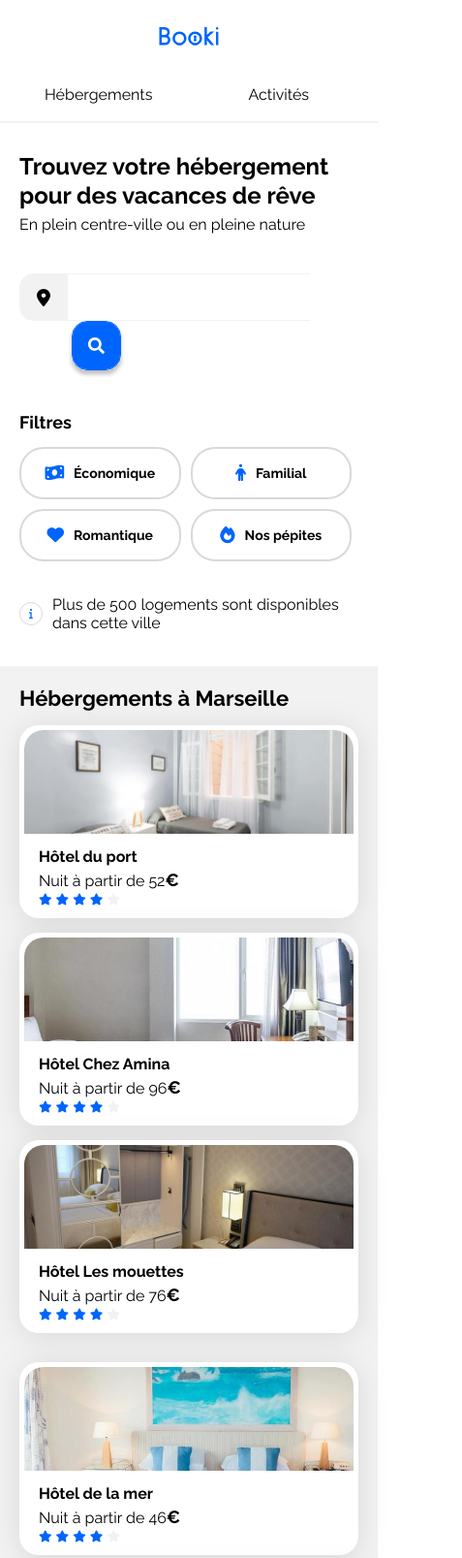
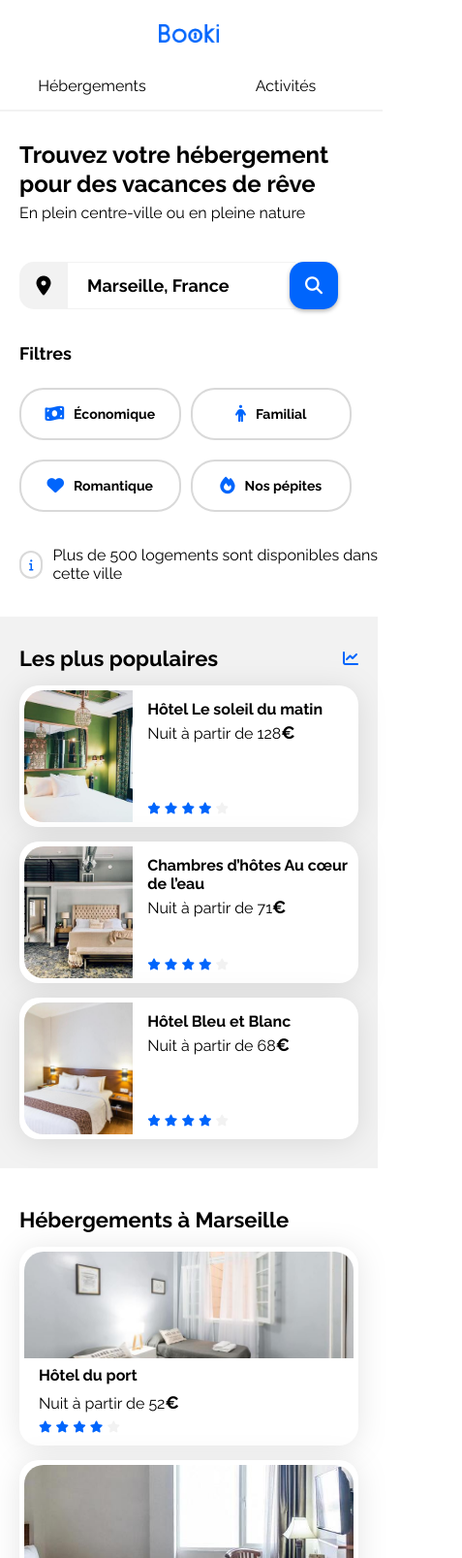
Before and after one commit to Melba17/P2-BOOKI, a plain HTML site: page index.html in a window 390 px wide. Shown: the top 1607 px of the page at 97% size, 477 px wide, since content can reach past the window. Drawn offline with Linux system fonts and the light colour scheme.

Commit message:
modifications et améliorations

```diff
--- a/css/commodites.css
+++ b/css/commodites.css
@@ -10,7 +10,7 @@
   padding: 30px;
   box-sizing: border-box;
 }
-/***Format CARDS Général***/
+/***Paramètres CARDS hebergements-and-populaires Général***/
 
 .card {
   background-color: white;
@@ -54,22 +54,27 @@
 /****** Hebergements / Section de Gauche***********/
 .hebergements {
   width: 65%;
-  margin-bottom: 60px;
+  margin-bottom: 35px;
 }
 
 .hebergements-cards {
   display: flex;
-  margin-top: 33px;
+  flex-direction: row;
+  flex-wrap: wrap;
+  gap: 27px;
+  margin-top: 30px;
   margin-bottom: 30px;
-  gap: 30px;
+}
+
+.width {
+  width: 31%;
 }
 
 .hebergements-cards .content {
-  width: 233px;
-  padding-left: 15px;
   display: flex;
   flex-direction: column;
   box-sizing: border-box;
+  padding-left: 15px;
 }
 
 .hebergements-cards img {
@@ -79,8 +84,8 @@
   border-top-right-radius: 20px;
 }
 .hebergements-cards .card-title {
-  margin-top: 10px;
-  margin-bottom: 4px;
+  margin-top: 8px;
+  margin-bottom: 8px;
 }
 
 .hebergements-cards .card-subtitle {
@@ -89,11 +94,13 @@
 
 .hebergements-cards .card-rating {
   margin-bottom: 5px;
+  margin-top: 5px;
 }
 
 .lien {
   font-size: 18px;
   font-weight: 700;
+  cursor: pointer;
 }
 
 /****** Populaires / Section de Droite ***********/
@@ -104,7 +111,7 @@
 
 .populaires-cards .card {
   display: flex;
-  margin-top: 33px;
+  margin-top: 20px;
 }
 
 .populaires-cards .card-content {
@@ -137,31 +144,27 @@
 }
 
 /****************************Bloc Cards Activités**************************/
-/*****Mise en forme globale******/
+/*****Mise en forme globale de la box******/
 .activites {
-  display: flex;
+  margin-bottom: 30px;
 }
-
 .activites section {
   padding: 30px;
   box-sizing: border-box;
 }
-
-.activites-card {
-  width: 1280px;
+.activites-cards {
+  display: flex;
+  gap: 30px;
 }
-/*************Cards activités****************/
+/*********Mise en forme des cards***********/
+.taille {
+  width: 30%;
+}
 .card-act {
   background-color: white;
   border-radius: 20px;
-  width: 297.5px;
-  margin-top: 33px;
-  margin-bottom: 30px;
+  margin-top: 30px;
   filter: drop-shadow(0px 3px 15px rgba(0, 0, 0, 0.1));
-}
-.activites-cards {
-  display: flex;
-  gap: 30px;
 }
 .activites-cards img {
   width: 100%;
@@ -172,9 +175,11 @@
 .card-act img {
   object-fit: cover;
 }
-.card-act-title {
-  font-size: 16px;
-  padding: 15px;
+.legendes {
+  display: flex;
+  align-items: center;
+  margin-left: 19px;
+  height: 59px;
 }
 
 /* Le code ci-dessous correspond à la version responsive uniquement */
@@ -185,69 +190,108 @@
   .hebergements-and-populaires {
     flex-direction: column;
   }
-
+  /****** Hebergements / Section de Gauche***********/
   .hebergements {
     width: 100%;
   }
-
+  .hebergements-cards img {
+    height: 110px;
+  }
+  /****** Hebergements / Section de droite***********/
   .populaires {
     width: 100%;
-    margin-top: 50px;
+    margin-top: 15px;
   }
-
   .populaires-cards {
     display: flex;
     flex-direction: row;
     justify-content: space-between;
   }
+  .populaires-cards a {
+    width: 32%;
+  }
+  /******Section Activités*********/
 
-  .populaires-cards a {
-    width: 30%;
+  .activites-cards img {
+    height: 200px;
   }
-
-  .populaires-cards .card-title {
-    font-size: 14px;
-  }
-
-  .populaires-cards .card-subtitle {
-    font-size: 13px;
-  }
-
-  .card-act {
-    width: 100%;
+  .legendes {
+    height: 70px;
   }
 }
 /*****Small devices (phones, less than 768px)******/
 @media (max-width: 767.98px) {
+  /********Changement de background pour la section Hebergement*******/
+
+  .hebergements-and-populaires section:first-child {
+    background-color: white;
+  }
+  /********Changement de format section Hebergement*******/
   .hebergements-and-populaires section {
     border-radius: 0;
     padding: 20px;
   }
+
+  /******Section Hébergements*******/
+
+  .width {
+    width: 100%;
+  }
+  .hebergements {
+    order: 2;
+    margin-top: -25px;
+  }
+  .hebergements-cards {
+    flex-direction: column;
+    gap: 15px;
+    margin-top: 15px;
+    margin-bottom: 15px;
+  }
+  .hebergements-cards .card {
+    display: flex;
+    flex-direction: column;
+  }
+
+  /******Section Populaires*******/
+  .populaires-title {
+    margin-top: 10px;
+  }
+  .populaires {
+    order: 1;
+    margin-top: 0;
+  }
+  .populaires-cards .card {
+    margin-top: 15px;
+    margin-bottom: 0;
+  }
   .populaires-cards {
     flex-direction: column;
-    gap: 15px;
+    margin-bottom: 10px;
   }
   .populaires-cards a {
     width: 100%;
   }
-  .hebergements-cards {
-    flex-direction: column;
-    margin-top: 15px;
-    gap: 15px;
+
+  /****Section Activités****/
+
+  .activites-cards {
+    gap: 0;
+    margin-top: 20px;
   }
-  .card-act {
+
+  .taille {
     width: 100%;
-    margin-top: 30px;
-    margin-bottom: 30px;
   }
   .activites-cards {
     flex-direction: column;
-    gap: 15px;
+  }
+  .card-act {
+    margin-top: 15px;
   }
   .activites-cards img {
     height: 141px;
   }
-  .card-act-title {
-    padding: 20px;
+  .legendes {
+    height: 59px;
   }
 }
--- a/css/info.css
+++ b/css/info.css
@@ -1,7 +1,8 @@
 /************Section Infos et Recherches***************/
-.espace {
+.espaces {
   margin-bottom: 35px;
 }
+/*hauteur des lignes*/
 .ligne {
   line-height: 30px;
 }
@@ -49,20 +50,20 @@
   border: none;
   cursor: pointer;
 }
-input[type="image"] {
+.rechercher {
+  display: block;
+}
+.loupe {
   display: none;
 }
 
 /**************Filtres**********************/
-span {
-  font-size: 18px;
-  font-weight: 700;
-}
 .cta {
   display: flex;
   align-items: center;
   gap: 15px;
 }
+/******boutons*****/
 .cta_two {
   display: flex;
   flex-direction: row;
@@ -75,7 +76,7 @@ span {
   height: 50px;
   padding: 4px, 19px, 4px, 19px;
   border-radius: 25px;
-  border: 2px solid #d9d9d9;
+  border: 2px solid var(--icon-bg-color);
   font-size: 17px;
   font-weight: 700;
   gap: 10px;
@@ -98,9 +99,17 @@ span {
 /***************INFOS**************/
 .info {
   display: flex;
-  flex-direction: row;
   align-items: center;
   gap: 10px;
+}
+.cercle {
+  display: flex;
+  justify-content: center;
+  align-items: center;
+  width: 25px;
+  height: 25px;
+  border-radius: 30px;
+  border: 2px solid var(--icon-bg-color);
 }
 /************************** Media queries **********************/
 /*******Medium devices (tablets, less/equal than 1024px)*******************/
@@ -113,29 +122,44 @@ span {
     font-size: 16px;
   }
 }
-
+/*******************Media Queries************************/
 /******************* Small devices (phones, less than 768px)**************/
 @media (max-width: 767.98px) {
-  .espace {
-    padding: 0 20px;
+  .marge {
+    margin-left: 20px;
   }
+  .haut {
+    margin-top: 30px;
+  }
+  /***champ de recherche****/
   .cadre {
-    width: 250px;
+    width: 235px;
     text-align: start;
-    padding-left: 25px;
+    padding-left: 20px;
+    margin-right: -10px;
+  }
+
+  /***icône loupe à la place du bouton "rechercher"***/
+  .rechercher {
+    display: none;
+  }
+  .loupe {
+    display: block;
   }
   .submit {
-    display: none;
+    width: 50px;
+    height: 49px;
+    border-radius: 15px;
+    filter: drop-shadow(0px 2px 2px rgba(0, 0, 0, 0.3));
   }
-  input[type="image"] {
-    display: block;
-  }
+  /*******filtres***********/
   .cta_two {
     flex-direction: row;
     flex-wrap: wrap;
     gap: 10px;
   }
   .btn {
+    margin-top: 10px;
     font-size: 14px;
   }
   .one {
--- a/css/modules/navbar.css
+++ b/css/modules/navbar.css
@@ -1,55 +1,59 @@
 /*******Mise en forme du HEADER*******/
 .flex {
   display: flex;
-  flex-direction: row;
   justify-content: space-between;
   height: 79px;
-  margin-top: 14px;
   margin-bottom: 30px;
 }
+
 .logo {
   width: 61.09px;
   height: 19px;
-  margin-top: 15px;
+  margin-top: 30px;
 }
-.items {
-  font-size: 16px;
-  font-weight: 400;
-  padding-top: 12px;
+/******Bloc spécifiques des liens du menu, pour pouvoir allonger le soulignement au-dessus ou au-dessous selon le format de l'écran******/
+.block {
+  display: flex;
+  gap: 50px;
 }
-.items:first-child {
-  margin-right: 68px;
+.block div {
+  display: inline-block;
+  width: 110px;
+  padding-top: 15px;
+  text-align: center;
 }
 
-.items_overline:hover {
+.block div:hover {
   color: var(--main-color);
   border-top: 2px solid var(--main-color);
 }
 
+/********Media Queries*********/
 /******************* Small devices (phones, less than 768px)**************/
 @media (max-width: 767.98px) {
   .flex {
     flex-direction: column;
     align-items: center;
+    height: 115px;
+    margin-bottom: 20px;
+  }
+
+  .logo {
+    margin-top: 25px;
+  }
+
+  .block {
+    gap: 0;
+  }
+
+  .block div {
+    width: 200px;
+    padding-top: 0;
+    padding-bottom: 15px;
     border-bottom: 2px solid var(--main-bg-color);
-    margin-top: 10px;
-    height: 115px;
-    justify-content: space-around;
   }
-  .logo {
-    margin-top: 0;
-  }
-  .items:first-child {
-    margin-right: 95px;
-  }
-  .items:last-child {
-    margin-right: 25px;
-  }
-  .items {
-    padding-top: 0;
-    padding-bottom: 18px;
-  }
-  .items_overline:hover {
+  .block div:hover {
+    color: var(--main-color);
     border-top: none;
     border-bottom: 2px solid var(--main-color);
   }
--- a/css/style.css
+++ b/css/style.css
@@ -18,6 +18,7 @@
   --main-color: #0065fc;
   --main-bg-color: #f2f2f2; /*bckgd gris*/
   --filter-bg-color: #deebff; /*survol bleu*/
+  --icon-bg-color: #d9d9d9; /*contours icone info et filtres*/
 }
 /*Taille générale pour le format Desktop*/
 .main-container {
@@ -33,9 +34,21 @@ body {
   display: flex;
   justify-content: center;
 }
+
 a {
   color: inherit;
   text-decoration: none;
+}
+span {
+  font-size: 18px;
+  font-weight: 700;
+}
+/****** Media queries ***********/
+/* Medium devices (tablets, less/equal than 1024px) */
+@media (max-width: 1024px) {
+  .main-container {
+    max-width: 1440px;
+  }
 }
 
 /* Small devices (phones, less than 768px) */
@@ -43,6 +56,6 @@ a {
   /*****définition du largeur minimum*****/
   .main-container {
     min-width: 320px;
-    padding: 0 0;
+    padding: 0;
   }
 }
--- a/index.html
+++ b/index.html
@@ -31,73 +31,95 @@
       <header>
         <nav>
           <div class="flex">
-            <!--------LOGO------->
-            <a href="index.html">
-              <!----Téléchargement de l'icône Booki au format SVG, directement depuis Figma, pour un meilleur visuel-->
             <img
-                src="images/logo/Logo booki.svg"
+              src="images/logo/Booki@3x.png"
               alt="Logo Booki"
               title="Logo Booki"
               class="logo"
-            /></a>
-            <!---------------MENU--------------->
+            />
+            <div class="block">
               <div>
-              <a href="#housing" class="items items_overline">Hébergements</a>
-              <a href="#leisure" class="items items_overline">Activités</a>
+                <a href="#housing">Hébergements</a>
+              </div>
+              <div>
+                <a href="#leisure">Activités</a>
+              </div>
             </div>
           </div>
         </nav>
       </header>
       <main>
         <!--------------PRESENTATION--------------->
-        <div class="ligne espace">
+        <section class="marge">
+          <div class="ligne espaces haut">
             <h2>Trouvez votre hébergement pour des vacances de rêve</h2>
             <p>En plein centre-ville ou en pleine nature</p>
           </div>
           <!--------------Barre de Recherche--------------->
-        <div class="form espace">
+          <div class="form espaces">
             <div class="fond">
-            <!----Téléchargement de l'icône map au format SVG, directement depuis Figma, pour un meilleur visuel-->
-            <img src="images/logo/map.svg" alt="icône de localisation" />
+              <!---aria-hidden="true" pour ne pas être vocalisé par les AT (Aides Techniques ou lecteurs d'écrans)--->
+              <i
+                class="fa-solid fa-location-dot fa-lg"
+                style="color: #000000"
+                aria-hidden="true"
+              ></i>
             </div>
             <section>
               <form action="" method="get">
-              <input type="search" name="ville" class="cadre" /><input
-                type="submit"
-                value="Rechercher"
-                class="submit"
-              /><input
-                type="image"
-                alt="bouton d'envoi"
-                src="./images/logo/Button.svg"
+                <input
+                  type="search"
+                  name="ville"
+                  value="Marseille, France"
+                  class="cadre"
                 />
+                <button type="submit" class="submit">
+                  <span class="rechercher">Rechercher</span
+                  ><!----icône loupe pour la partie responsive mobile---->
+                  <span class="loupe"
+                    ><i
+                      class="fa-solid fa-magnifying-glass"
+                      style="color: #ffffff"
+                      aria-hidden="true"
+                    ></i
+                  ></span>
+                </button>
               </form>
             </section>
           </div>
           <!------------FILTRES------------->
-        <div class="cta espace">
+          <div class="cta espaces">
             <span>Filtres</span>
             <div class="cta_two">
               <a href="" class="btn one"
-              ><i class="fa-solid fa-money-bill-wave fa-lg"></i>Économique</a
+                ><i
+                  class="fa-solid fa-money-bill-wave fa-lg"
+                  aria-hidden="true"
+                ></i
+                >Économique</a
               >
               <a href="" class="btn two"
-              ><i class="fa-solid fa-person fa-lg"></i>Familial</a
+                ><i class="fa-solid fa-person fa-lg" aria-hidden="true"></i
+                >Familial</a
               >
               <a href="" class="btn three"
-              ><i class="fa-solid fa-heart fa-lg"></i>Romantique</a
+                ><i class="fa-solid fa-heart fa-lg" aria-hidden="true"></i
+                >Romantique</a
               >
               <a href="" class="btn four"
-              ><i class="fa-solid fa-fire fa-lg"></i>Nos pépites</a
+                ><i class="fa-solid fa-fire fa-lg" aria-hidden="true"></i>Nos
+                pépites</a
               >
             </div>
           </div>
           <!------------INFOS---------------->
-        <div class="info espace">
-          <!----Téléchargement de l'icône I au format SVG, directement depuis Figma, pour un meilleur visuel-->
-          <img src="images/logo/Info.svg" alt="icône information" />
+          <div class="info espaces">
+            <div class="cercle">
+              <i class="fa-solid fa-info fa-xs" aria-hidden="true"></i>
+            </div>
             <p>Plus de 500 logements sont disponibles dans cette ville</p>
           </div>
+        </section>
         <!---------------HEBERGEMENTS ET ACTIVITES------------------>
         <div class="hebergements-and-populaires">
           <!-------------Section de gauche------------>
@@ -106,7 +128,7 @@
               <h2 class="section-title">Hébergements à Marseille</h2>
             </div>
             <div class="hebergements-cards">
-              <a href="#">
+              <a href="#" class="width">
                 <article class="card">
                   <img
                     src="./images/hebergements/fred-kleber.jpg"
@@ -117,8 +139,8 @@
                       <h3 class="card-title">Hôtel du port</h3>
                       <p>Nuit à partir de 52<span class="euro">€</span></p>
                     </div>
+                    <!---aria-hidden="true" pour ne pas être vocalisé par les AT (Aides Techniques ou lecteurs d'écrans)--->
                     <div class="card-rating">
-                      <!---aria-hidden="true" pour ne pas être vocalisé par les AT (Aides Techniques ou lecteurs d'écrans)--->
                       <i class="fa-xs fa-solid fa-star" aria-hidden="true"></i>
                       <i class="fa-xs fa-solid fa-star" aria-hidden="true"></i>
                       <i class="fa-xs fa-solid fa-star" aria-hidden="true"></i>
@@ -133,7 +155,7 @@
                   </div>
                 </article>
               </a>
-              <a href="#">
+              <a href="#" class="width">
                 <article class="card">
                   <img
                     src="./images/hebergements/febrian-zakaria.jpg"
@@ -158,7 +180,7 @@
                   </div>
                 </article>
               </a>
-              <a href="#">
+              <a href="#" class="width">
                 <article class="card">
                   <img
                     src="./images/hebergements/reisetopia.jpg"
@@ -183,9 +205,7 @@
                   </div>
                 </article>
               </a>
-            </div>
-            <div class="hebergements-cards">
-              <a href="#">
+              <a href="#" class="width">
                 <article class="card">
                   <img
                     src="./images/hebergements/annie-spratt.jpg"
@@ -197,7 +217,6 @@
                       <p>Nuit à partir de 46<span class="euro">€</span></p>
                     </div>
                     <div class="card-rating">
-                      <!---aria-hidden="true" pour ne pas être vocalisé par les AT (Aides Techniques ou lecteurs d'écrans)--->
                       <i class="fa-xs fa-solid fa-star" aria-hidden="true"></i>
                       <i class="fa-xs fa-solid fa-star" aria-hidden="true"></i>
                       <i class="fa-xs fa-solid fa-star" aria-hidden="true"></i>
@@ -206,13 +225,12 @@
                         class="fa-xs fa-solid fa-star neutral-star"
                         aria-hidden="true"
                       ></i>
-                      <!-- "sr-only" signifie que ce contenu n'est visible que par les lecteurs d'écran / Directive UE pour l'accéssibilité des personnes aveugles-->
                       <span class="sr-only">Note de 4 sur 5</span>
                     </div>
                   </div>
                 </article>
               </a>
-              <a href="#">
+              <a href="#" class="width">
                 <article class="card">
                   <img
                     src="./images/hebergements/marcus-loke.jpg"
@@ -237,7 +255,7 @@
                   </div>
                 </article>
               </a>
-              <a href="#">
+              <a href="#" class="width">
                 <article class="card">
                   <img
                     src="./images/hebergements/nicate-lee.jpg"
@@ -263,15 +281,13 @@
                 </article>
               </a>
             </div>
-            <div>
             <a href="#" class="lien">Afficher plus</a>
-            </div>
           </section>
-          <!--------Section de droite--------->
+          <!-------------Section de droite------------->
           <section class="populaires">
             <div class="populaires-title">
               <h2 class="section-title">Les plus populaires</h2>
-              <!-----Lien Logo progression----->
+              <!--------Lien Logo progression------->
               <i class="fa-solid fa-chart-line" aria-hidden="true"></i>
             </div>
             <div class="populaires-cards">
@@ -361,54 +377,54 @@
             </div>
           </section>
         </div>
-        <!-------------Section des Activités------------>
+        <!-----------------Section des Activités---------------->
         <div class="activites">
-          <section class="activites-card" id="leisure">
+          <section id="leisure">
             <div>
               <h2 class="section-title">Activités à Marseille</h2>
             </div>
             <div class="activites-cards">
-              <a href="#">
+              <a href="#" class="taille">
                 <article class="card-act">
                   <img
                     src="./images/activites/reno-laithienne.jpg"
                     alt="Image du Vieux Port de Marseille"
                   />
-                  <div>
-                    <h3 class="card-act-title">Vieux-Port</h3>
+                  <div class="legendes">
+                    <h3 class="card-title">Vieux-Port</h3>
                   </div>
                 </article>
               </a>
-              <a href="#">
+              <a href="#" class="taille">
                 <article class="card-act">
                   <img
                     src="./images/activites/paul-hermann.jpg"
                     alt="Image du Fort de Pomègues"
                   />
-                  <div>
-                    <h3 class="card-act-title">Fort de Pomègues</h3>
+                  <div class="legendes">
+                    <h3 class="card-title">Fort de Pomègues</h3>
                   </div>
                 </article>
               </a>
-              <a href="#">
+              <a href="#" class="taille">
                 <article class="card-act">
                   <img
                     src="./images/activites/kilyan-sockalingum.jpg"
                     alt="Vue sur la mer"
                   />
-                  <div>
-                    <h3 class="card-act-title">Parc national des Calanques</h3>
+                  <div class="legendes">
+                    <h3 class="card-title">Parc national des Calanques</h3>
                   </div>
                 </article>
               </a>
-              <a href="#">
+              <a href="#" class="taille">
                 <article class="card-act">
                   <img
                     src="./images/activites/florian-wehde.jpg"
                     alt="Vue sur notre Dame de la Garde"
                   />
-                  <div>
-                    <h3 class="card-act-title">Notre-Dame-de-la-Garde</h3>
+                  <div class="legendes">
+                    <h3 class="card-title">Notre-Dame-de-la-Garde</h3>
                   </div>
                 </article>
               </a>
```
Also changed, not shown: css/modules/footer.css (+6 -14 lines), images/logo/Button.svg (deleted), images/logo/Info.svg (deleted), images/logo/Logo booki.svg (deleted), images/logo/map.svg (deleted). Lines whose indentation alone changed are shown as unchanged.
